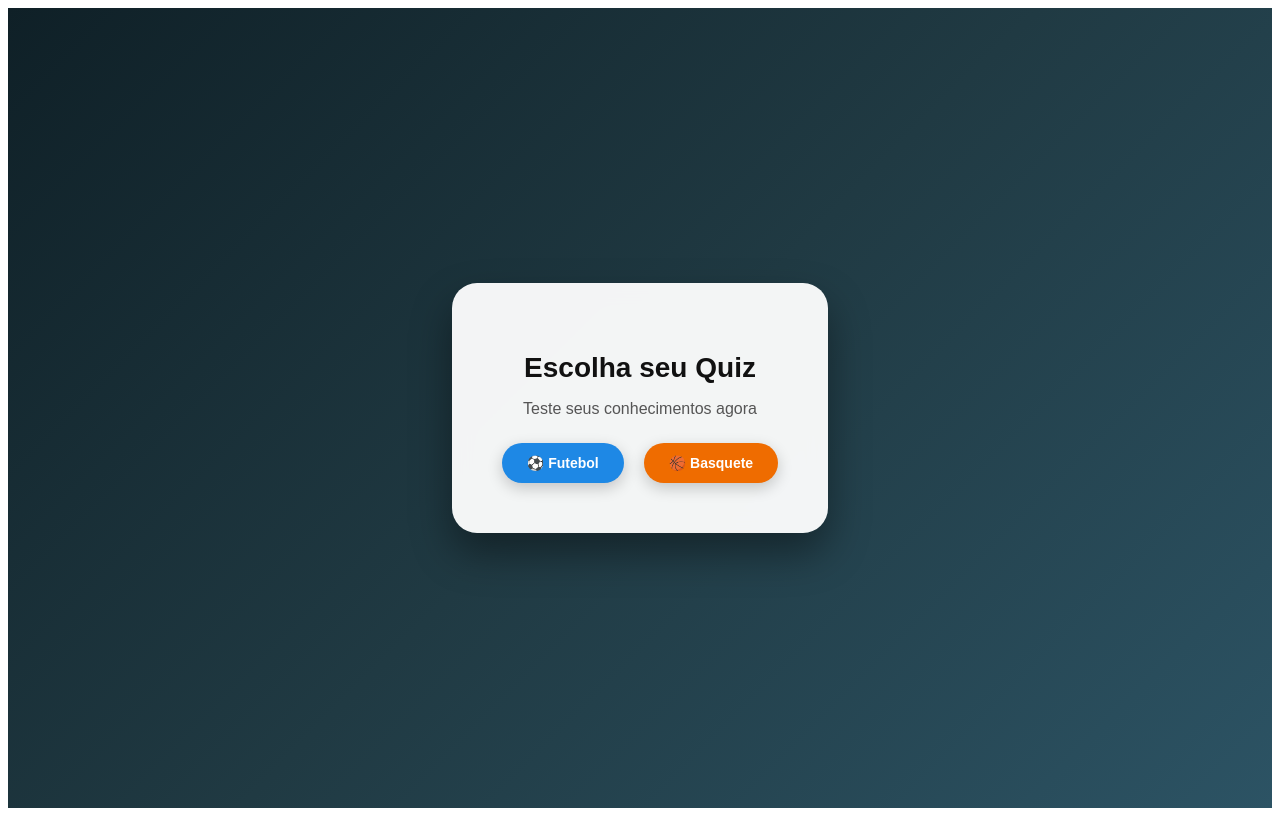
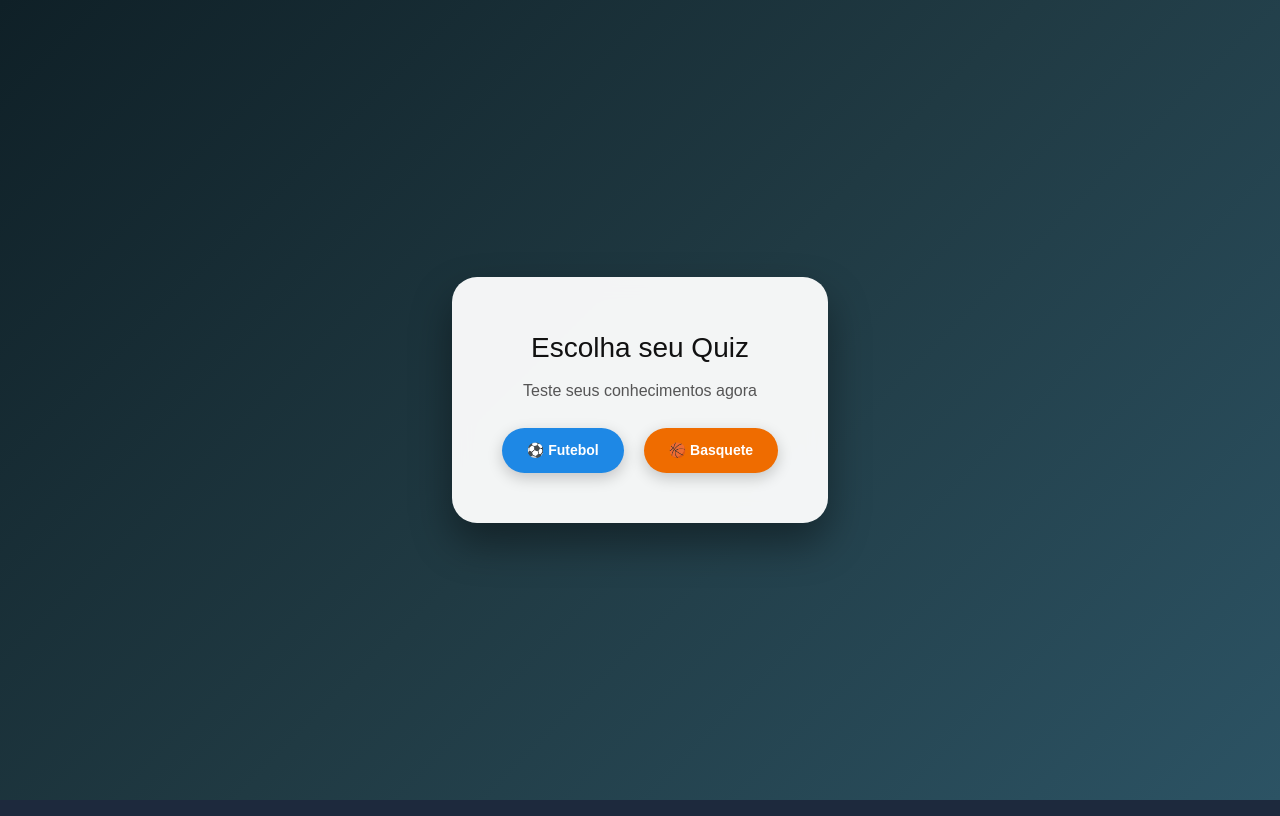
Before and after one commit to yandevv/quiz-app-ryan, a React (Vite) app: page / in a window 1280 px wide. Built offline with nearby package versions, Linux system fonts and the light colour scheme.

Commit message:
chore(tailwind): configured Tailwind on project

```diff
--- /dev/null
+++ b/index.css
@@ -0,0 +1,5 @@
+@import "tailwindcss";
+
+body {
+  background-color: #1d293d;
+}
--- a/index.html
+++ b/index.html
@@ -4,6 +4,7 @@
     <meta charset="UTF-8" />
     <link rel="icon" type="image/svg+xml" href="/favicon.svg" />
     <meta name="viewport" content="width=device-width, initial-scale=1.0" />
+    <link rel="stylesheet" href="/index.css" />
     <title>quiz-app</title>
   </head>
   <body>
```
